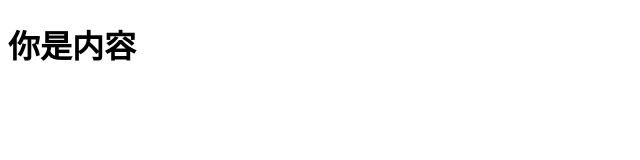
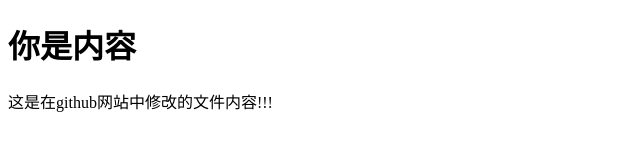
Before and after one commit to huyun520/huyun, a plain HTML site: page index.html in a window 1280 px wide. Shown: the whole page, without its empty margins (0-640 px from the left). Drawn offline with Linux system fonts and the light colour scheme.

Commit message:
Create index.html

```diff
--- a/index.html
+++ b/index.html
@@ -6,5 +6,6 @@
 </head>
 <body>
 <h1>你是内容</h1>
+  <p>这是在github网站中修改的文件内容!!!</p>
 </body>
 </html>
```
